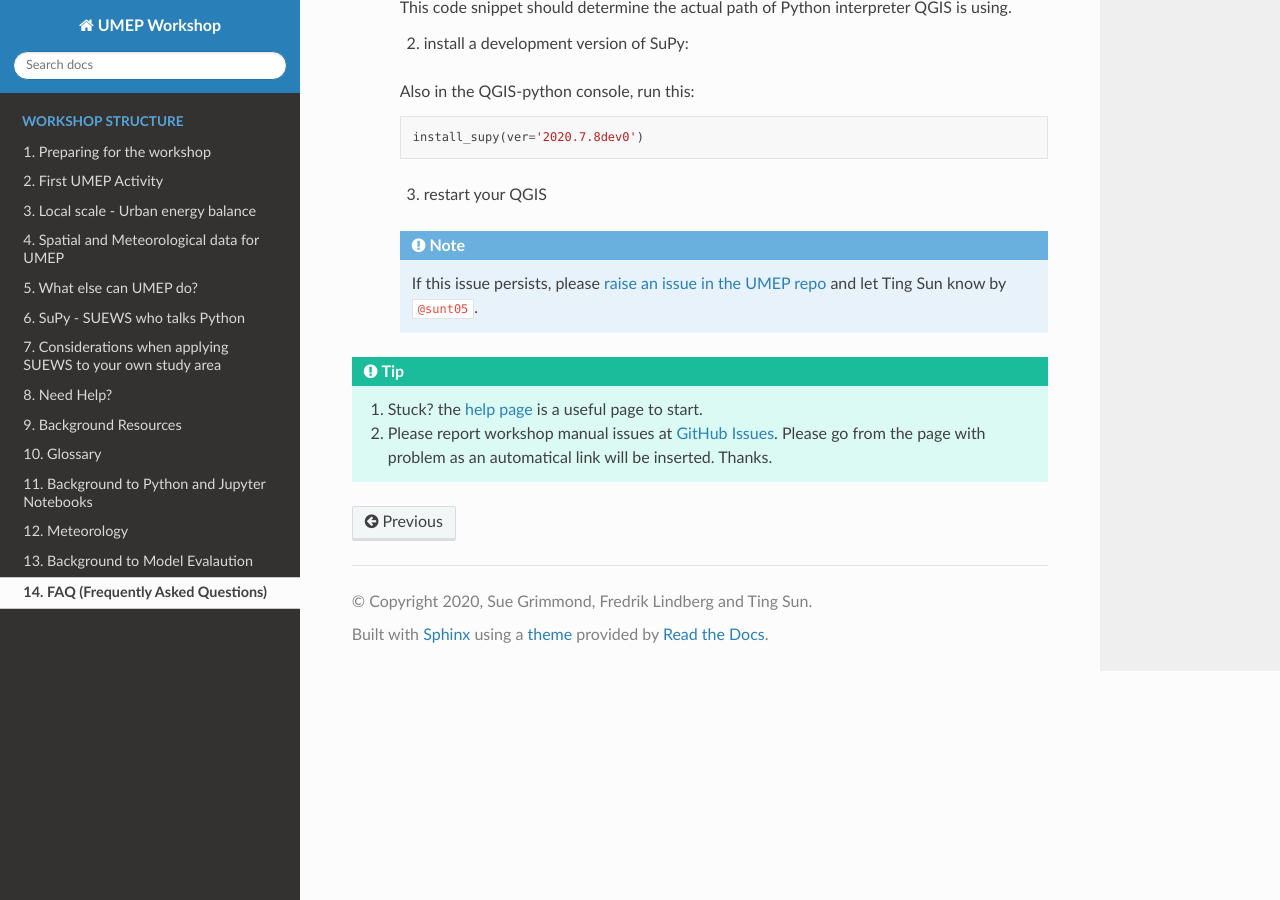
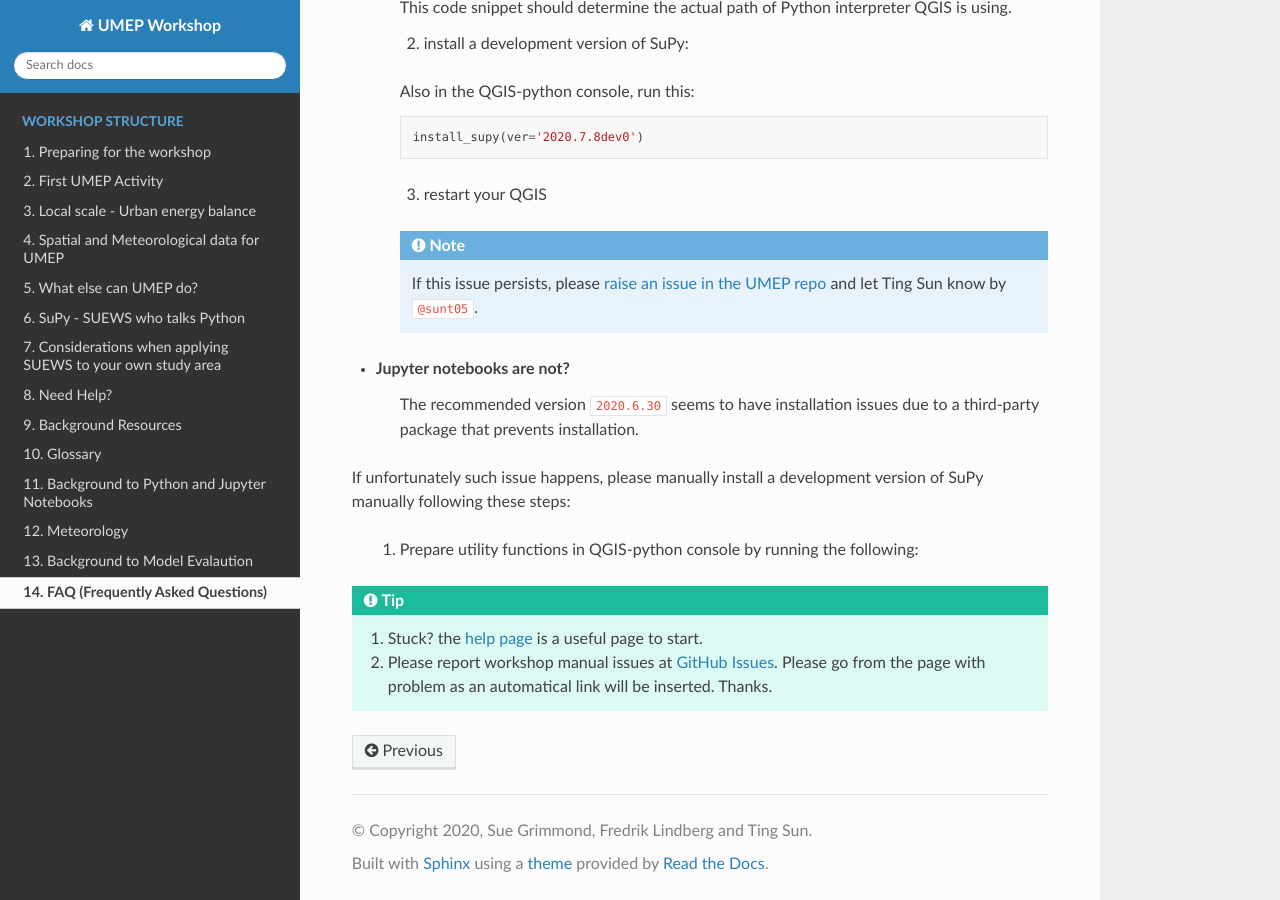
Before and after one commit to Urban-Meteorology-Reading/UMEP-Workshop, a Sphinx documentation site: the page built from source/FAQ.rst, in a window 1280 px wide and 900 px high, scrolled down 1634 px. Built offline with Sphinx 7.4.7 and the Read the Docs theme 2.0.0, drawn with Linux system fonts in a browser that asks for light colours; some of the changed text lies outside the part shown.

Commit message:
more edits on jupyter

```diff
--- a/source/FAQ.rst
+++ b/source/FAQ.rst
@@ -88,3 +88,13 @@ Here are common questions that appear throughout the workshop.
     3. restart your QGIS
 
     .. note:: If this issue persists, please `raise an issue in the UMEP repo <https://github.com/UMEP-dev/UMEP/issues/new/choose>`_ and let Ting Sun know by ``@sunt05``.
+
+
+
+.. _jn_install:
+
+* Jupyter notebooks are not?
+    The recommended version ``2020.6.30`` seems to have installation issues due to a third-party package that prevents installation.
+If unfortunately such issue happens, please manually install a development version of SuPy manually following these steps:
+
+    1. Prepare utility functions in QGIS-python console by running the following:
```
Also changed, not shown: other parts of source/FAQ.rst (+1 -1 lines), source/Jupyter/JN1.rst (+14 -14 lines).
